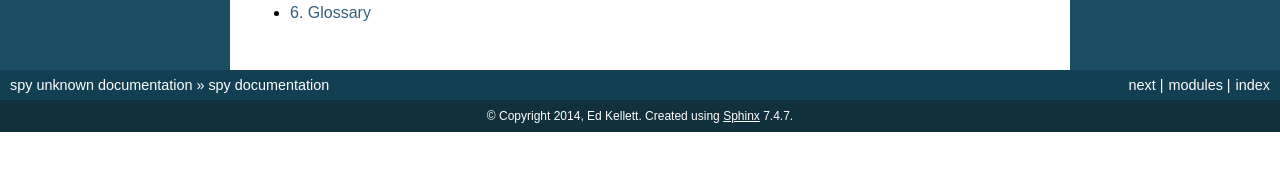
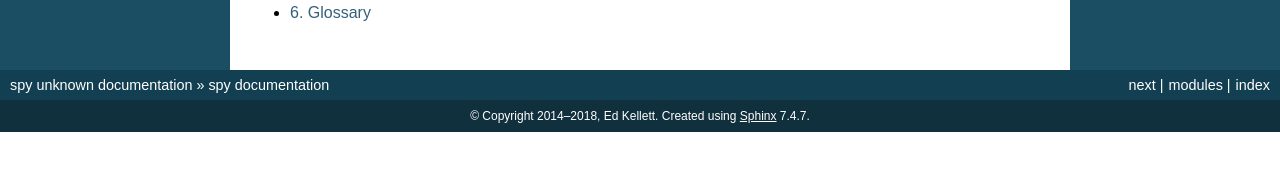
Before and after one commit to edk0/spy, a Sphinx documentation site: the page built from doc/index.rst, in a window 1280 px wide. Shown: the part 644-815 px from the top of the page. Built offline with Sphinx 7.4.7, drawn with Linux system fonts in a browser that asks for light colours.

Commit message:
update docs copyright

```diff
--- a/doc/conf.py
+++ b/doc/conf.py
@@ -50,7 +50,7 @@ master_doc = 'index'
 
 # General information about the project.
 project = 'spy'
-copyright = '2014, Ed Kellett'
+copyright = '2014–2018, Ed Kellett'
 
 # The version info for the project you're documenting, acts as replacement for
 # |version| and |release|, also used in various other places throughout the
```
